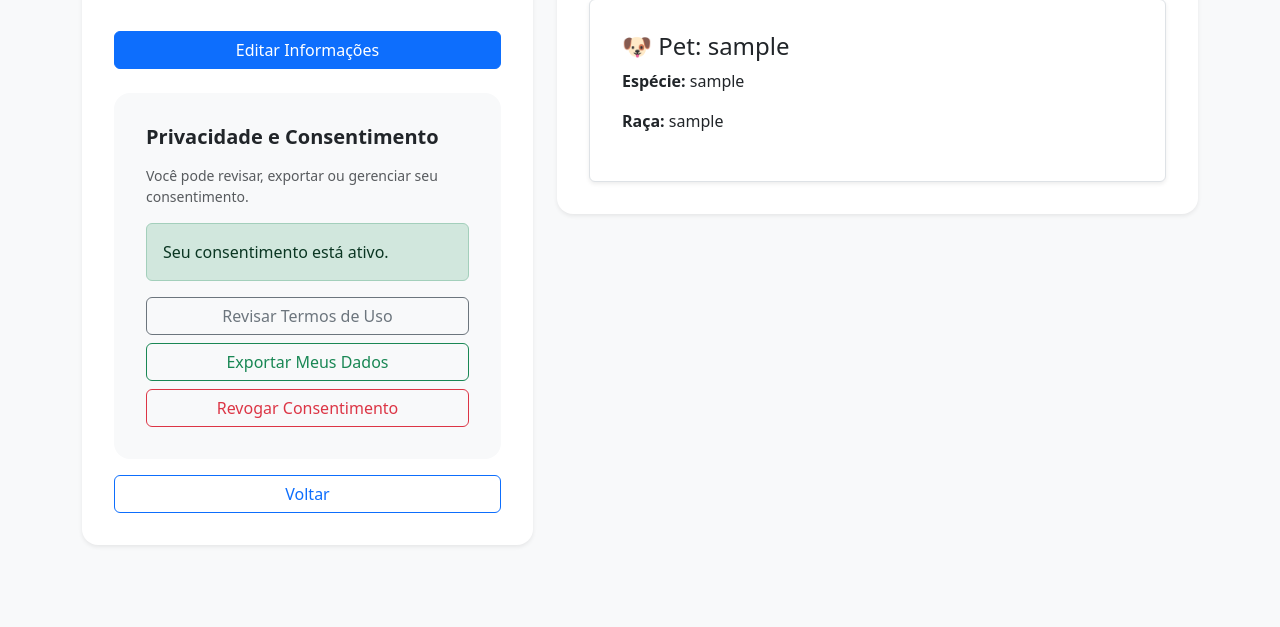
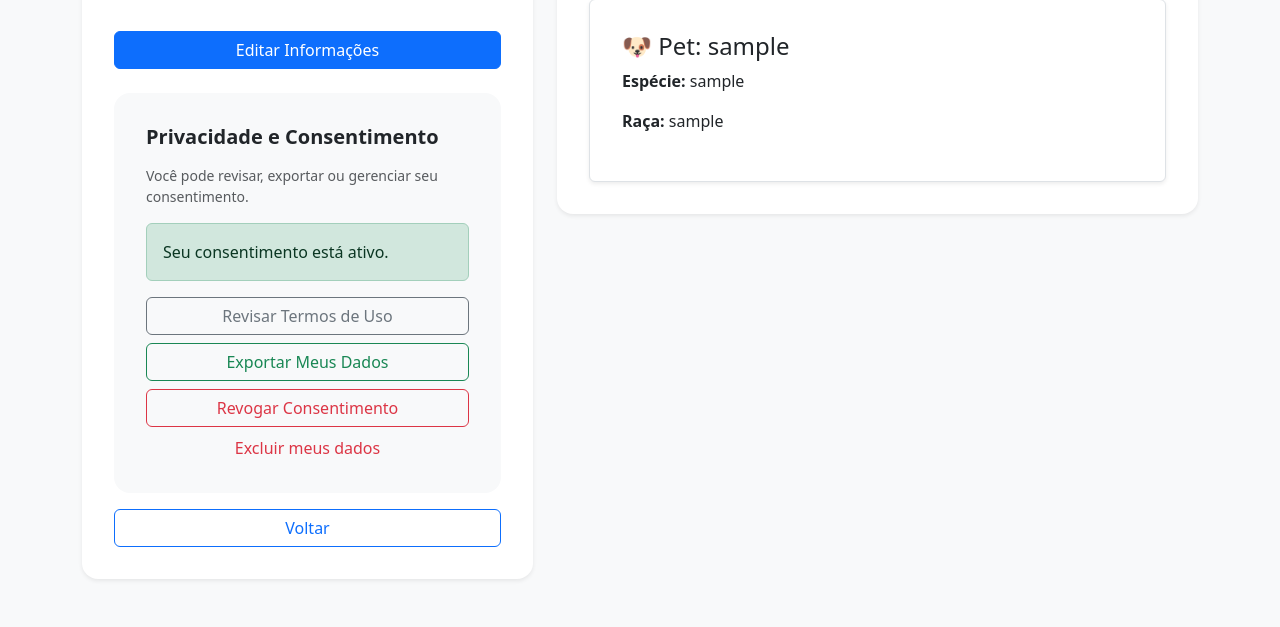
Before and after one commit to ViniAnjos84/prototipoSI, a Flask app: page /user/meu-perfil in a window 1280 px wide. Shown: the part 452-1079 px from the top of the page. Before the commit the page ends 998 px from the top, so only its background shows below. Run offline with Flask 3, Linux system fonts and the light colour scheme; the visitor is signed in with stand-in values (Sample User, id 1); a database or web service that is not in the repository returns one stand-in record (values such as "Sample title"); some libraries are stand-ins or nearby versions.

Commit message:
exclusão de conta

```diff
--- a/app/models/user_model.py
+++ b/app/models/user_model.py
@@ -300,3 +300,64 @@ def update_cliente(cliente_id, data):
     finally:
         cursor.close()
         conn.close()
+
+    # =========================
+    # ATUALIZAR DADOS CADASTRAIS
+    # =========================
+    # =========================
+# EXCLUIR TODOS OS DADOS DO CLIENTE
+# =========================
+def excluir_dados_banco(cliente_id):
+
+    conn = get_connection()
+    cursor = conn.cursor()
+
+    try:
+
+        # Exclui dependentes
+        cursor.execute("""
+            DELETE FROM dependentes
+            WHERE cliente_id = %s
+        """, (cliente_id,))
+
+        # Exclui pets
+        cursor.execute("""
+            DELETE FROM pets
+            WHERE cliente_id = %s
+        """, (cliente_id,))
+
+        # Exclui consentimentos
+        cursor.execute("""
+            DELETE FROM consentimentos_termos
+            WHERE cliente_id = %s
+        """, (cliente_id,))
+
+        # Exclui endereço
+        cursor.execute("""
+            DELETE FROM enderecos
+            WHERE cliente_id = %s
+        """, (cliente_id,))
+
+        # Exclui cliente
+        cursor.execute("""
+            DELETE FROM clientes
+            WHERE id = %s
+        """, (cliente_id,))
+
+        # Confirma alterações
+        conn.commit()
+
+        return True
+
+    except Exception as e:
+
+        conn.rollback()
+
+        print(f"Erro ao excluir cliente: {e}")
+
+        return False
+
+    finally:
+
+        cursor.close()
+        conn.close()
--- a/app/routes/main.py
+++ b/app/routes/main.py
@@ -2,6 +2,7 @@ from flask import Blueprint, render_template, request, session, redirect, url_fo
 
 from app.utils.auth_decorators import login_required
 from app.controllers.pdf_controller import exportar_pdf_controller
+from app.models.user_model import excluir_dados_banco
 
 from app.controllers.user_controller import (
     buscar_consentimento_ativo,
@@ -47,6 +48,22 @@ def editar_dados():
 
     return redirect(url_for("main.user_meuPerfil"))
 
+# ======================
+# EXCLUIR DADOS
+# ======================
+@main_bp.route("/user/exluir-dados", methods=["POST"])
+@login_required
+def excluir_dados():
+
+    usuario_id = session.get("usuario_id")
+
+    excluir_dados_banco(usuario_id)
+
+    session.clear()
+
+    flash("Conta excluída com sucesso.", "success")
+
+    return redirect(url_for("auth.login"))
 
 # ======================
 # INDEX
--- a/app/views/templates/users/meu-perfil.html
+++ b/app/views/templates/users/meu-perfil.html
@@ -131,6 +131,83 @@
                           data-bs-target="#modalRevogar">
                     Revogar Consentimento
                   </button>
+
+                  <!-- BOTÃO EXCLUIR DADOS -->
+<button class="btn btn-link text-danger text-decoration-none p-0 mt-2 small w-100"
+        data-bs-toggle="modal"
+        data-bs-target="#modalExcluirDados">
+
+  Excluir meus dados
+
+</button>
+
+
+<!-- MODAL EXCLUIR DADOS -->
+<div class="modal fade"
+     id="modalExcluirDados"
+     tabindex="-1">
+
+  <div class="modal-dialog modal-dialog-centered">
+
+    <div class="modal-content border-0 rounded-4">
+
+      <div class="modal-header">
+
+        <h5 class="modal-title text-danger fw-bold">
+          Excluir Conta
+        </h5>
+
+        <button type="button"
+                class="btn-close"
+                data-bs-dismiss="modal">
+        </button>
+
+      </div>
+
+      <div class="modal-body">
+
+        <p class="fw-semibold">
+          Tem certeza que deseja excluir sua conta?
+        </p>
+
+        <p class="text-danger">
+          Todos os seus dados serão removidos permanentemente.
+        </p>
+
+        <p class="text-danger fw-bold mb-0">
+          Você perderá acesso à conta e não poderá recuperar essas informações depois.
+        </p>
+
+      </div>
+
+      <div class="modal-footer">
+
+        <button class="btn btn-secondary"
+                data-bs-dismiss="modal">
+
+          Cancelar
+
+        </button>
+
+        <form method="POST"
+              action="{{ url_for('main.excluir_dados') }}">
+
+          <button type="submit"
+                  class="btn btn-danger">
+
+            Excluir permanentemente
+
+          </button>
+
+        </form>
+
+      </div>
+
+    </div>
+
+  </div>
+
+</div>
 
                 {% else %}
 
```
Also changed, not shown: 1 other file.
